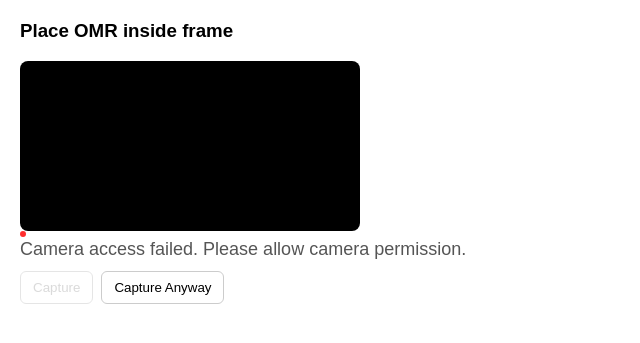
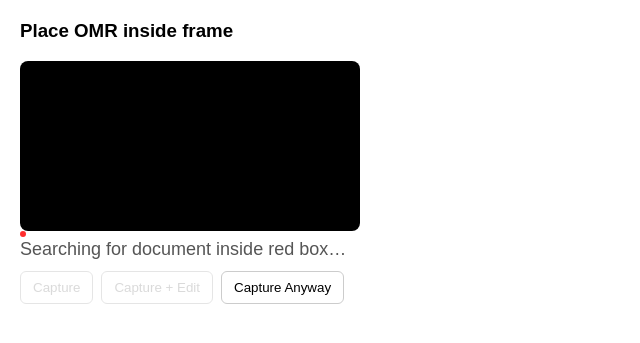
Before and after one commit to AaradhySrivastav1/OBJECT-DETECTION, a Flask app: page / in a window 1280 px wide. Shown: the top 343 px of the page, without its empty margins (0-640 px from the left). Run offline with Flask 3, Linux system fonts and the light colour scheme.

Commit message:
Update index.html

```diff
--- a/templates/index.html
+++ b/templates/index.html
@@ -38,42 +24,14 @@
       pointer-events: none;
       transition: border-color 140ms ease;
     }
+    #box.detected { border-color: var(--green); }
 
-    #box.detected {
-      border-color: var(--green);
-    }
+    #status { margin-top: 8px; min-height: 22px; color: var(--muted); font-size: 18px; }
+    #controls { margin-top: 10px; display: flex; gap: 8px; flex-wrap: wrap; }
+    button { padding: 8px 12px; border: 1px solid #ccc; background: #fff; border-radius: 6px; cursor: pointer; }
+    #captureBtn:disabled, #captureEditBtn:disabled { opacity: 0.5; cursor: not-allowed; }
 
-    #status {
-      margin-top: 8px;
-      min-height: 22px;
-      color: var(--muted);
-      font-size: 18px;
-    }
-
-    #controls {
-      margin-top: 10px;
-      display: flex;
-      gap: 8px;
-      flex-wrap: wrap;
-    }
-
-    button {
-      padding: 8px 12px;
-      border: 1px solid #ccc;
-      background: #fff;
-      border-radius: 6px;
-      cursor: pointer;
-    }
-
-    #captureBtn:disabled {
-      opacity: 0.5;
-      cursor: not-allowed;
-    }
-
-    .output-grid.hidden {
-      display: none;
-    }
-
+    .output-grid.hidden { display: none; }
     .output-grid {
       display: grid;
       grid-template-columns: repeat(auto-fit, minmax(320px, 1fr));
@@ -113,31 +93,28 @@
 <div id="status">Searching for document inside red box…</div>
 
 <div id="controls">
-  <button id="captureBtn" onclick="capture()" disabled>Capture</button>
-  <button onclick="capture(true)">Capture Anyway</button>
+  <button id="captureBtn" onclick="capture(false)" disabled>Capture</button>
+  <button id="captureEditBtn" onclick="capture(true)" disabled>Capture + Edit</button>
+  <button onclick="capture(false, true)">Capture Anyway</button>
 </div>
 
 <canvas id="canvas" style="display:none"></canvas>
 
 <div id="outputSection" class="output-grid hidden">
-  <div class="output-card">
-    1) Captured Image (Inside Red Box)
-    <img id="capturedResult" />
+  <div class="output-card">1) Captured Image<img id="capturedResult"></div>
+  <div class="output-card">2) Pipeline Result<img id="pipelineResult"></div>
+  <div class="output-card">3) Biggest Rectangle<img id="biggestRectResult"></div>
+  <div class="output-card">4) Final Crop<img id="croppedResult"></div>
 </div>
 
-  <div class="output-card">
-    2) Edge + CamScanner Final (Before Crop)
-    <img id="pipelineResult" />
+<div id="editorModal" class="hidden">
+  <div id="editorCard">
+    <div id="editorTitle">Adjust corners manually</div>
+    <canvas id="editorCanvas"></canvas>
+    <div id="editorActions">
+      <button onclick="cancelEditor()">Cancel</button>
+      <button onclick="applyManualCrop()">Apply</button>
     </div>
-
-  <div class="output-card">
-    3) Biggest Rectangle Only (Before Crop)
-    <img id="biggestRectResult" />
-  </div>
-
-  <div class="output-card">
-    4) Cropped Image (Final Output)
-    <img id="croppedResult" />
   </div>
 </div>
 
@@ -147,6 +124,7 @@
   const box = document.getElementById("box");
   const statusText = document.getElementById("status");
   const captureBtn = document.getElementById("captureBtn");
+  const captureEditBtn = document.getElementById("captureEditBtn");
   const capturedResult = document.getElementById("capturedResult");
   const pipelineResult = document.getElementById("pipelineResult");
   const biggestRectResult = document.getElementById("biggestRectResult");
@@ -154,118 +132,123 @@
   const canvas = document.getElementById("canvas");
   const outputSection = document.getElementById("outputSection");
 
+  const editorModal = document.getElementById("editorModal");
+  const editorCanvas = document.getElementById("editorCanvas");
+  const editorCtx = editorCanvas.getContext("2d");
+
   const OMR_RATIO = 26.5 / 21.5;
   const BOX_WIDTH_RATIO = 0.84;
 
   let detectBusy = false;
+  let editorImage = new Image();
+  let editorImageDataUrl = "";
+  let editorPoints = [];
+  let draggingIdx = -1;
+  let scaleX = 1, scaleY = 1;
 
   async function startCamera() {
-    try {
-      const stream = await navigator.mediaDevices.getUserMedia({
-        video: { facingMode: { ideal: "environment" } },
-        audio: false
-      });
+    const stream = await navigator.mediaDevices.getUserMedia({ video:{ facingMode:{ ideal:"environment"}}, audio:false });
     video.srcObject = stream;
-    } catch (err) {
-      console.error(err);
-      statusText.textContent =
-        "Camera access failed. Please allow camera permission.";
-    }
   }
 
   function updateBoundingBox() {
-    const w = video.clientWidth;
-    const h = video.clientHeight;
+    const w = video.clientWidth, h = video.clientHeight;
     if (!w || !h) return;
-
     wrap.style.height = `${h}px`;
-
-    const maxW = h / OMR_RATIO;
-    const bw = Math.min(w * BOX_WIDTH_RATIO, maxW);
+    const bw = Math.min(w * BOX_WIDTH_RATIO, h / OMR_RATIO);
     const bh = bw * OMR_RATIO;
-
-    box.style.width = `${bw}px`;
-    box.style.height = `${bh}px`;
-    box.style.left = `${(w - bw) / 2}px`;
-    box.style.top = `${(h - bh) / 2}px`;
+    box.style.cssText = `width:${bw}px;height:${bh}px;left:${(w-bw)/2}px;top:${(h-bh)/2}px`;
   }
 
   video.addEventListener("loadedmetadata", () => {
     updateBoundingBox();
     setInterval(updateDetectionState, 180);
   });
-
   window.addEventListener("resize", updateBoundingBox);
 
   async function updateDetectionState() {
-    if (detectBusy || !video.videoWidth || !video.videoHeight) return;
+    if (detectBusy) return;
     detectBusy = true;
 
-    try {
     const ctx = canvas.getContext("2d");
     const scale = Math.min(1, 640 / video.videoWidth);
-
-      canvas.width = Math.floor(video.videoWidth * scale);
-      canvas.height = Math.floor(video.videoHeight * scale);
+    canvas.width = video.videoWidth * scale;
+    canvas.height = video.videoHeight * scale;
     ctx.drawImage(video, 0, 0, canvas.width, canvas.height);
 
-      const img = canvas.toDataURL("image/jpeg", 0.7);
-
     const res = await fetch("/detect", {
-        method: "POST",
-        headers: { "Content-Type": "application/json" },
-        body: JSON.stringify({ img })
+      method:"POST",
+      headers:{ "Content-Type":"application/json" },
+      body:JSON.stringify({ img: canvas.toDataURL("image/jpeg",0.7) })
     });
 
-      if (!res.ok) return;
-
-      const data = await res.json();
-      box.classList.toggle("detected", data.detected);
-      captureBtn.disabled = !data.can_capture;
-
-      statusText.textContent = data.detected
-        ? "Document detected inside box ✓"
-        : "Searching for document inside red box…";
-    } catch (err) {
-      console.error("detect error", err);
-    } finally {
+    if (res.ok) {
+      const d = await res.json();
+      box.classList.toggle("detected", d.detected);
+      captureBtn.disabled = captureEditBtn.disabled = !d.can_capture;
+      statusText.textContent = d.detected ? "Document detected ✓" : "Searching for document…";
+    }
     detectBusy = false;
   }
+
+  function capture(openEditor=false, force=false) {
+    if (!force && captureBtn.disabled) return;
+    const ctx = canvas.getContext("2d");
+    const scale = Math.min(1, 1280 / video.videoWidth);
+    canvas.width = video.videoWidth * scale;
+    canvas.height = video.videoHeight * scale;
+    ctx.drawImage(video, 0, 0, canvas.width, canvas.height);
+    const img = canvas.toDataURL("image/jpeg",0.92);
+    openEditor ? prepareEditor(img) : processAuto(img);
   }
 
-  function capture(force = false) {
-    if (!force && captureBtn.disabled) return;
-    if (!video.videoWidth || !video.videoHeight) return;
+  function processAuto(img) {
+    fetch("/process",{method:"POST",headers:{ "Content-Type":"application/json"},body:JSON.stringify({img})})
+      .then(r=>r.json()).then(renderOutputs);
+  }
 
-    const ctx = canvas.getContext("2d");
-    const scale = Math.min(1, 1280 / video.videoWidth);
+  function renderOutputs(p) {
+    capturedResult.src = p.captured_image||"";
+    pipelineResult.src = p.pipeline_image||"";
+    biggestRectResult.src = p.biggest_rect_image||"";
+    croppedResult.src = p.cropped_image||"";
+    outputSection.classList.remove("hidden");
+  }
 
-    canvas.width = Math.floor(video.videoWidth * scale);
-    canvas.height = Math.floor(video.videoHeight * scale);
-    ctx.drawImage(video, 0, 0, canvas.width, canvas.height);
+  async function prepareEditor(img) {
+    const r = await fetch("/prepare",{method:"POST",headers:{ "Content-Type":"application/json"},body:JSON.stringify({img})});
+    const d = await r.json();
+    editorImageDataUrl = d.editor_image;
+    editorImage.onload = () => {
+      const scale = Math.min(520/editorImage.width,1);
+      editorCanvas.width = editorImage.width*scale;
+      editorCanvas.height = editorImage.height*scale;
+      scaleX = editorImage.width/editorCanvas.width;
+      scaleY = editorImage.height/editorCanvas.height;
+      editorPoints = d.quad.map(p=>({x:p[0]/scaleX,y:p[1]/scaleY}));
+      editorModal.classList.remove("hidden");
+      drawEditor();
+    };
+    editorImage.src = editorImageDataUrl;
+  }
 
-    const img = canvas.toDataURL("image/jpeg", 0.92);
+  function drawEditor() {
+    editorCtx.drawImage(editorImage,0,0,editorCanvas.width,editorCanvas.height);
+    editorCtx.strokeStyle="#0f6"; editorCtx.lineWidth=3;
+    editorCtx.beginPath();
+    editorPoints.forEach((p,i)=>i?editorCtx.lineTo(p.x,p.y):editorCtx.moveTo(p.x,p.y));
+    editorCtx.closePath(); editorCtx.stroke();
+    editorCtx.fillStyle="#f33";
+    editorPoints.forEach(p=>{editorCtx.beginPath();editorCtx.arc(p.x,p.y,8,0,Math.PI*2);editorCtx.fill();});
+  }
 
-    fetch("/process", {
-      method: "POST",
-      headers: { "Content-Type": "application/json" },
-      body: JSON.stringify({ img })
-    })
-      .then(r => {
-        if (!r.ok) throw new Error("server error");
-        return r.json();
-      })
-      .then(d => {
-        capturedResult.src = d.captured_image || "";
-        pipelineResult.src = d.pipeline_image || "";
-        biggestRectResult.src = d.biggest_rect_image || "";
-        croppedResult.src = d.cropped_image || "";
-        outputSection.classList.remove("hidden");
-      })
-      .catch(err => {
-        alert("Capture failed. Try again.");
-        console.error(err);
-      });
+  function cancelEditor(){ editorModal.classList.add("hidden"); }
+
+  async function applyManualCrop(){
+    const pts = editorPoints.map(p=>[p.x*scaleX,p.y*scaleY]);
+    const r = await fetch("/process_manual",{method:"POST",headers:{ "Content-Type":"application/json"},body:JSON.stringify({img:editorImageDataUrl,points:pts})});
+    renderOutputs(await r.json());
+    cancelEditor();
   }
 
   startCamera();
```
Also changed, not shown: other parts of templates/index.html (+31 -23 lines). Lines whose indentation alone changed are shown as unchanged.
